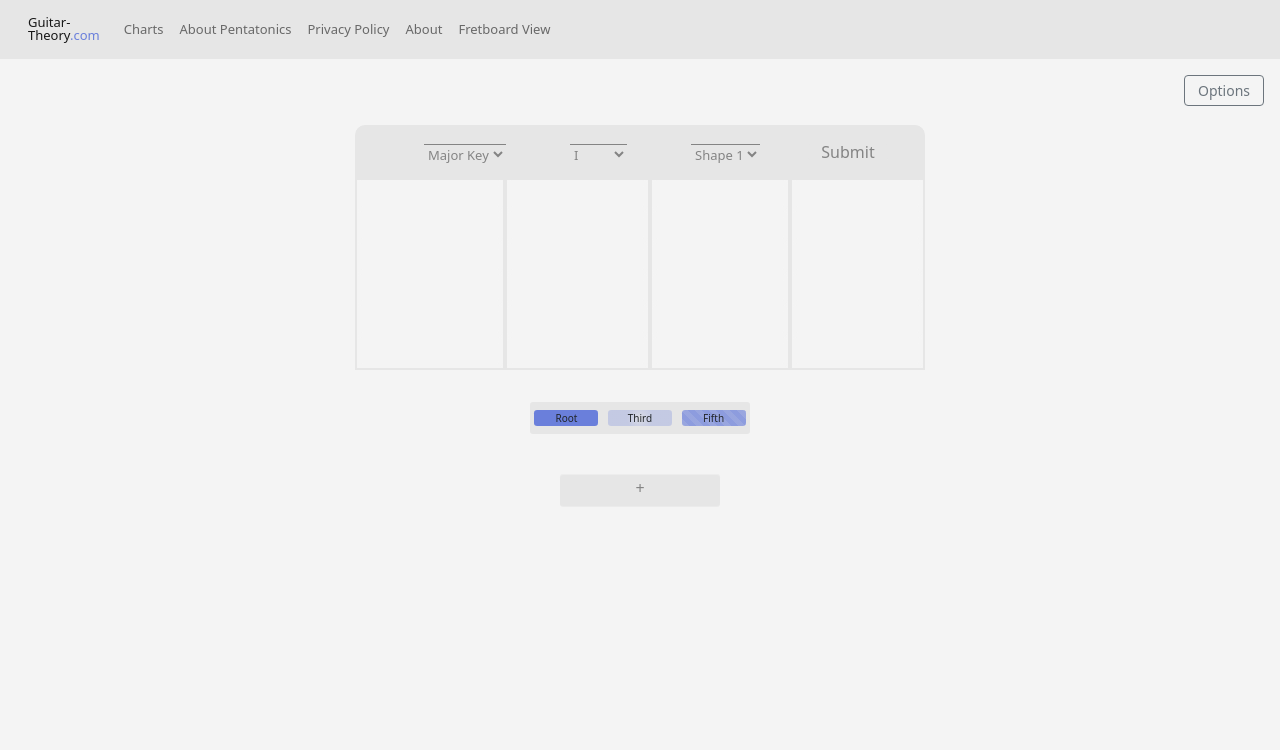
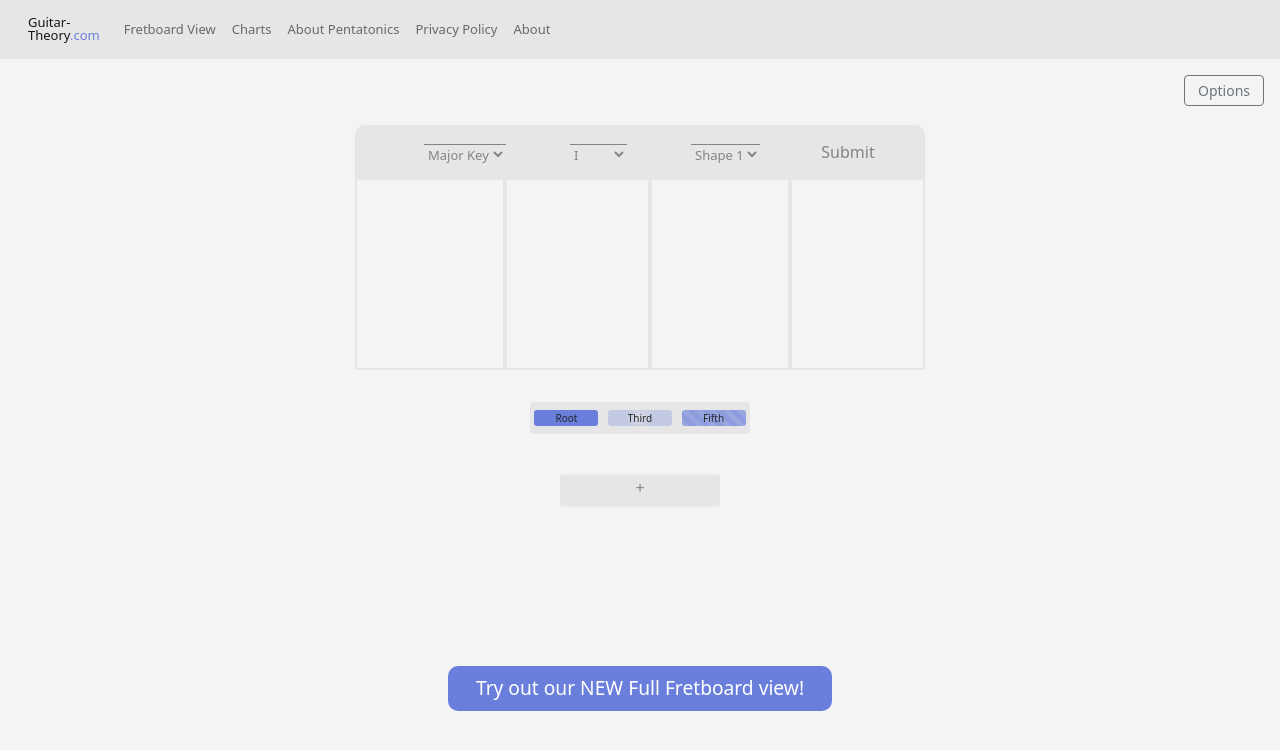
Before and after one commit to nvduran/guitar-theory-site, a React (Create React App) app: page / in a window 1280 px wide. Shown: the top 750 px of the page. Built offline with nearby package versions, Linux system fonts and the light colour scheme.

Commit message:
new feature banner

```diff
--- a/src/components/NavBar/index.js
+++ b/src/components/NavBar/index.js
@@ -18,11 +18,11 @@ export default function NavBar() {
                                         <Navbar.Toggle aria-controls="responsive-navbar-nav" />
                                         <Navbar.Collapse id="responsive-navbar-nav">
                                                 <Nav className="me-auto">
+                                                        <Nav.Link href="/FullFretboard">Fretboard View</Nav.Link>
                                                         <Nav.Link href="/">Charts</Nav.Link>
                                                         <Nav.Link href="/AboutPentatonics">About Pentatonics</Nav.Link>
                                                         <Nav.Link href="/PrivacyPolicy">Privacy Policy</Nav.Link>
                                                         <Nav.Link href="/About">About</Nav.Link>
-                                                        <Nav.Link href="/FullFretboard">Fretboard View</Nav.Link>
                                                 </Nav>
                                         </Navbar.Collapse>
                                 </Container>
--- a/src/components/PentatonicPage/index.js
+++ b/src/components/PentatonicPage/index.js
@@ -31,18 +31,17 @@ export default function PentatonicPage() {
                 setShowModal(false);
         };
 
+        const handleNewFeatureRedirect = () => {
+                window.location.href = "/FullFretboard";
+        };
+
         // return one FretboardView component for each fretboardCount
         return (
                 <div>
                         <div className="settings-and-key-div">
                                 <div></div>
                                 <div className="advanced-settings-button-div">
-          <Button
-            className="advanced-settings-button"
-            variant="outline-secondary"
-            size="sm"
-            onClick={handleShowModal}
-          >
+                                        <Button className="advanced-settings-button" variant="outline-secondary" size="sm" onClick={handleShowModal}>
                                                 Options
                                         </Button>
                                 </div>
@@ -58,11 +57,7 @@ export default function PentatonicPage() {
                                                 <div className="button-group-frets-in-modal">
                                                         <ButtonGroup>
                                                                 <ToggleButton
-                  variant={
-                    advancedSettings.frets === 4
-                      ? "secondary"
-                      : "outline-secondary"
-                  }
+                                                                        variant={advancedSettings.frets === 4 ? "secondary" : "outline-secondary"}
                                                                         onClick={() => {
                                                                                 setAdvancedSettings({ frets: 4 });
                                                                         }}
@@ -70,11 +65,7 @@ export default function PentatonicPage() {
                                                                         Four
                                                                 </ToggleButton>
                                                                 <ToggleButton
-                  variant={
-                    advancedSettings.frets === 6
-                      ? "secondary"
-                      : "outline-secondary"
-                  }
+                                                                        variant={advancedSettings.frets === 6 ? "secondary" : "outline-secondary"}
                                                                         onClick={() => setAdvancedSettings({ frets: 6 })}
                                                                 >
                                                                         Six
@@ -93,11 +84,7 @@ export default function PentatonicPage() {
                                 {Array.from(Array(fretboardCount).keys()).map((i) => (
                                         <div key={i}>
                                                 <div>
-              <FretboardView
-                advancedSettings={advancedSettings}
-                setAdvancedSettings={setAdvancedSettings}
-                key={advancedSettings.frets}
-              />
+                                                        <FretboardView advancedSettings={advancedSettings} setAdvancedSettings={setAdvancedSettings} key={advancedSettings.frets} />
                                                 </div>
                                         </div>
                                 ))}
@@ -119,14 +106,16 @@ export default function PentatonicPage() {
                                 </button>
                                 {/* only show the remove button if there is more than one fretboard */}
                                 {fretboardCount > 1 && (
-          <button
-            className="remove-fretboard-button"
-            onClick={handleRemoveFretboard}
-          >
+                                        <button className="remove-fretboard-button" onClick={handleRemoveFretboard}>
                                                 -
                                         </button>
                                 )}
                         </div>
+                        <div className="new-feature-banner-container">
+                                <div className="new-feature-banner" onClick={handleNewFeatureRedirect}>
+                                        Try out our NEW Full Fretboard view!
+                                </div>
+                        </div>
                 </div>
         );
 }
--- a/src/styles/FullFretboard.css
+++ b/src/styles/FullFretboard.css
@@ -322,7 +322,7 @@
 }
 
 .regular-note-div {
-  background-color: rgb(214, 214, 214);
+  background-color: rgb(221, 221, 221);
   font-size: small;
   min-height: 1.2rem;
 }
--- a/src/styles/FullFretboard.scss
+++ b/src/styles/FullFretboard.scss
@@ -307,7 +307,7 @@
 }
 
 .regular-note-div {
-    background-color: rgb(214, 214, 214);
+    background-color: rgb(221, 221, 221);
     font-size: small;
     min-height: 1.2rem;
 }
--- a/src/styles/PentatonicPage.css
+++ b/src/styles/PentatonicPage.css
@@ -123,4 +123,25 @@ button {
   display: flex;
   flex-direction: row;
   justify-content: end;
+}
+
+.new-feature-banner {
+  display: flex;
+  flex-direction: row;
+  justify-content: center;
+  background-color: #6A7FDB;
+  color: white;
+  font-size: 1.2rem;
+  padding: 0.5rem;
+  border-radius: 10px;
+  width: 24rem;
+  cursor: pointer;
+}
+
+.new-feature-banner-container {
+  display: flex;
+  flex-direction: row;
+  justify-content: center;
+  margin-top: 10rem;
+  margin-bottom: 1rem;
 }/*# sourceMappingURL=PentatonicPage.css.map */
--- a/src/styles/PentatonicPage.scss
+++ b/src/styles/PentatonicPage.scss
@@ -132,3 +132,24 @@ button {
     flex-direction: row;
     justify-content: end;
 }
+
+.new-feature-banner {
+    display: flex;
+    flex-direction: row;
+    justify-content: center;
+    background-color: $brand-purple;
+    color: white;
+    font-size: 1.2rem;
+    padding: 0.5rem;
+    border-radius: 10px;
+    width: 24rem;
+    cursor: pointer;
+}
+
+.new-feature-banner-container {
+    display: flex;
+    flex-direction: row;
+    justify-content: center;
+    margin-top: 10rem;
+    margin-bottom: 1rem;
+}
```
Also changed, not shown: 1 other file (tests, documents, lock files or other folders). Lines whose indentation alone changed are shown as unchanged.
